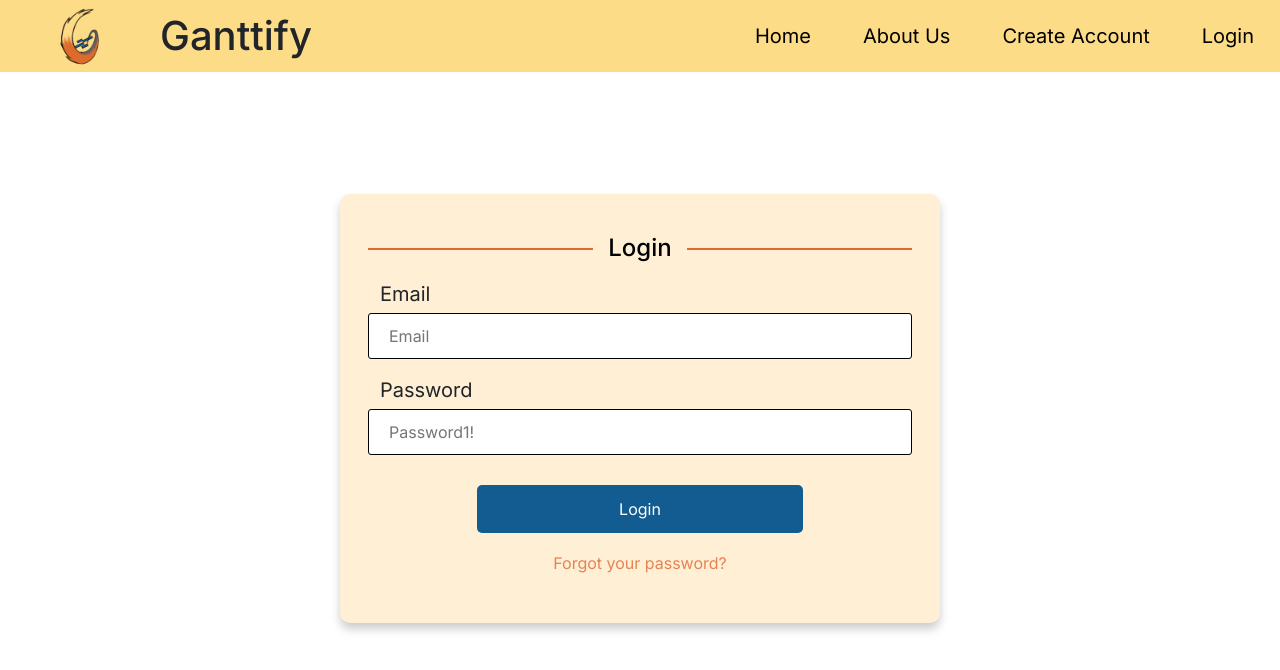
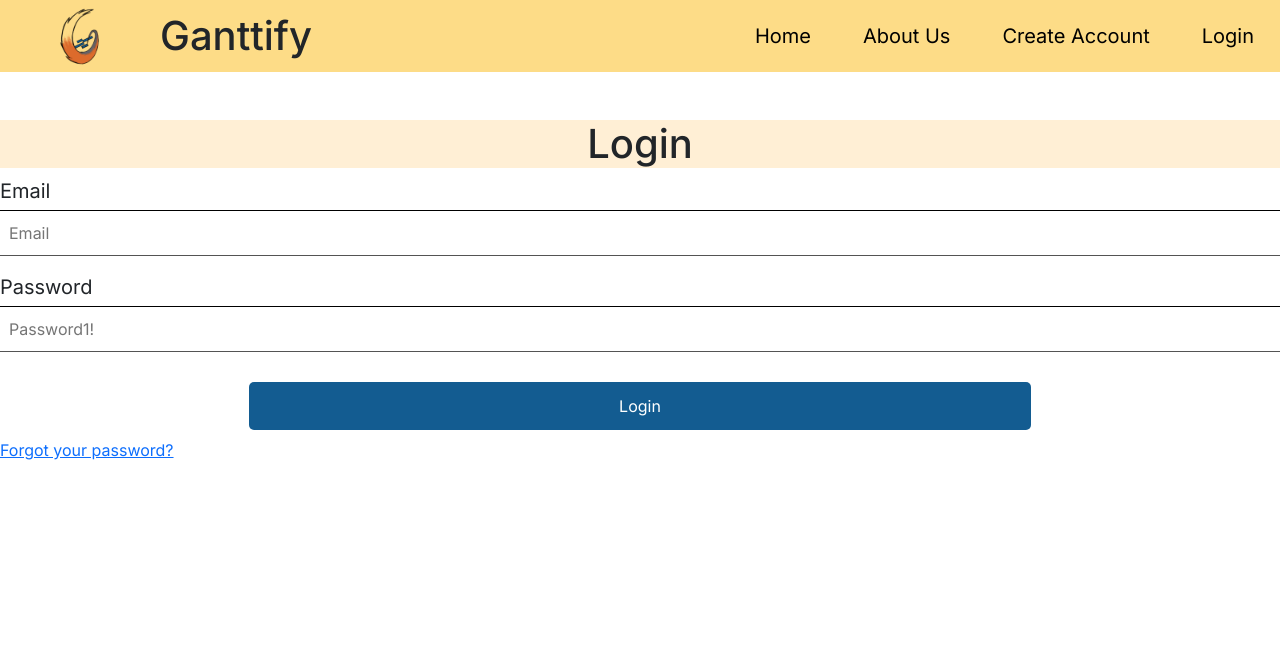
Before and after one commit to ClutchOttoman/Ganttify-Frontend-UCF_SD, a React (Vite) app: page /Login in a window 1280 px wide. Shown: the top 670 px of the page. Built offline with nearby package versions, Linux system fonts and the light colour scheme.

Commit message:
Scroll bar + setup for time filters

```diff
--- a/src/components/GanttChart/GanttChart.css
+++ b/src/components/GanttChart/GanttChart.css
@@ -10,3 +10,14 @@
     --cell-height: 40px;
     padding: 1rem;
   }
+
+  .gantt-chart-time-range-selector {
+    display: flex;
+    flex-direction: row;
+    justify-content: flex-end;
+    width: 100%;
+    }
+
+  .gantt-chart-time-range-selection {
+    border-radius: 13px;
+  }
--- a/src/components/GanttChart/GanttChart.js
+++ b/src/components/GanttChart/GanttChart.js
@@ -138,6 +138,16 @@ export default function GanttChart({ projectId, setUserRole, userRole }) {
         handleDelete={(taskId) => setTasks(tasks.filter(task => task._id !== taskId))}
         userId={userId}
       />
+
+      <div class="gantt-chart-time-range-selector">
+        <select class="gantt-chart-time-range-selection">
+          <option value="">Range</option>
+          <option value="1-month">1 Month</option>
+          <option value="3-months">3 Months</option>
+          <option value="6-months">6 Months</option>
+        </select>
+      </div>
+
     </div>
   );
 }
--- a/src/components/GanttChart/TimeTable.css
+++ b/src/components/GanttChart/TimeTable.css
@@ -1,14 +1,16 @@
 #gantt-grid-container__time {
   display: grid;
-  overflow-x: auto;
+  overflow-x: scroll;
   outline: 0.5px solid var(--color-outline);
   padding-bottom: 1px;
+  scrollbar-color: #888 #FDDC87;
+  scrollbar-width: thin;
 }
 
-#gantt-grid-container__time::-webkit-scrollbar {
+/* #gantt-grid-container__time::-webkit-scrollbar {
   width: 0px;
   background: transparent;
-}
+} */
 
 .task-duration {
   position: absolute;
--- a/src/components/Login.css
+++ b/src/components/Login.css
@@ -1,109 +1,45 @@
-
-
 body{
     font-family: "Inter", sans-serif;
     margin: 0;
     padding: 0;
-  overflow-y: auto !important;
 }
-
-
-.loginContainer{
-  min-height: 100vh;
-  background-color: #ffffff;
-  display: flex;
-  margin: 0 auto;
+.topDiv {
+    background-color: #DC6B2C;
+    color: white;
+    text-align: center;
+    padding: 50px 0;
+}
+.bottomDiv{
+    padding-top:30px;
     justify-content: center;
     align-items: center;
-  width: 100%;
-  margin-top: 30px;
+    width:700px !important;
 }
-
-
-.loginForm{
-  background: #FFEFD5;
-  padding: 2.5rem;
-  border-radius: 10px;
-  box-shadow: 0 6px 10px rgba(0, 0, 0, 0.2);
-  max-width: 600px;
-  width: 100%;
-  margin-top: -223px;
-  border:none;
-  height:fit-content
+.formItem{
+    padding:0 20px;
 }
-
-
-.loginFormHeader{
-  background-color: #FFEFD5;
-  border:none;
+.formItem:valid{
+    border-color: green;
 }
-
-
-.loginTitle {
-  font-size: 1.5rem;
-  margin-bottom: 1rem;
-  position: relative;
-  display: inline-block;
-  color: #000;
+.formItem:invalid{
+    border-color:red;
 }
-
-
-.loginTitle::before, .loginTitle::after {
-  content: '';
-  position: absolute;
-  top: 50%;
-  width: 225px;
-  height: 2px;
-  background: #DC6B2C;
-}
-
-.loginTitle::before {
-  left: -240px;
-}
-
-
-.loginTitle::after {
-  right: -240px;
-}
-
-.formItem{
-  border-width: 1px;
-  padding:5px 20px !important;
-  width:100% !important;
-  border-radius: 3px !important;
-  border: 2px solid #ccc;
-}
-
-.formLabel{
-  font-size: 20px;
-}
-
-.formItem:valid, .formItem:invalid{
-  border-color: #000;
-}
-
 .formDescription{
     font-style: italic;
     font-size:16px;
     text-align: center;
 }
-
-
 .buttonDiv{
     padding-top:10px;
 }
-
-
 .submitButton{
-  background-color: #135C91;
+    background-color: #DC6B2C;
     color: white;
     text-align: center;
     padding:15px 30px;
     border-radius: 5px;
     border:none;
 }
-
-
 .formMessage{
     padding-top:15px;
     font-style: italic;
@@ -111,22 +47,3 @@ body{
     text-align: center;
     color:red;
 }
-
-.row.justify-content-center {
-  display: flex;
-  justify-content: center;
-}
-
-.forgot-password-link {
-  display: block;
-  width: 37%;
-  margin: 0 auto;
-  padding-top: 10px;
-  color: #E78252;
-  text-align: center;
-  text-decoration: none;
-}
-
-.forgot-password-link:hover {
-  text-decoration: underline;
-}
```
Lines whose indentation alone changed are shown as unchanged.
